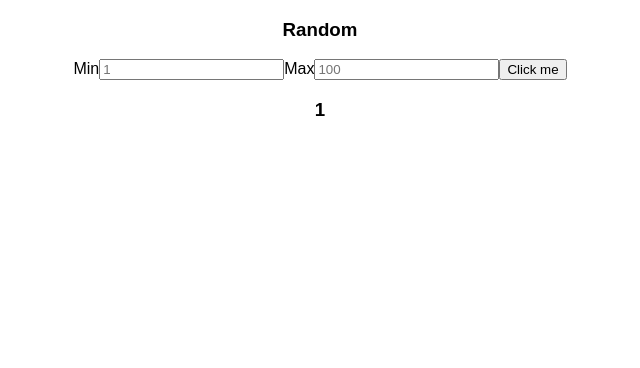
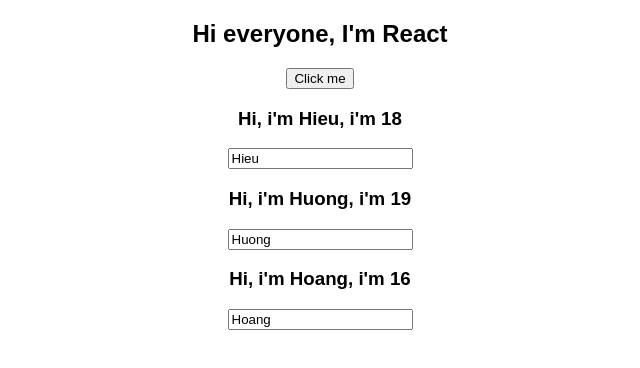
Before and after one commit to Duchieuctk41/small-project, a React (Create React App) app: page / in a window 1280 px wide. Shown: the top 368 px of the page, without its empty margins (320-960 px from the left). Built offline with nearby package versions, Linux system fonts and the light colour scheme.

Commit message:
[1.0.0] add exercise 2 introduce react.

```diff
--- a/src/App.js
+++ b/src/App.js
@@ -1,12 +1,13 @@
 import React, { Component } from 'react';
 import './App.css';
-import Random from './Random/Random';
+import Random from './Components/Random/Random';
+import Introduce from './Components/Introduce/Introduce';
 
 class App extends Component {
   render() {
     return (
       <div className="App">
-        <Random />
+        <Introduce />
       </div>
     );
   }
--- /dev/null
+++ b/src/Components/Introduce/Button/Button.js
@@ -0,0 +1,7 @@
+import React from 'react';
+
+const button = props => (
+    <button>Click me</button>
+);
+
+export default button;
--- /dev/null
+++ b/src/Components/Introduce/Informations/Information/Information.js
@@ -0,0 +1,11 @@
+import React from 'react';
+import Aux from '../../../../hoc/Aux';
+
+const information  = props => (
+    <Aux>
+        <h3> Hi, i'm {props.name}, i'm {props.age}</h3>
+        <input type="text" value={props.name} onChange={props.changed}></input>
+    </Aux>
+);
+
+export default information;
--- /dev/null
+++ b/src/Components/Introduce/Informations/Informations.js
@@ -0,0 +1,14 @@
+import React, { Component } from 'react';
+import Information from './Information/Information';
+
+
+class Informations extends Component {
+    render () {
+        return this.props.persons.map((person, index) => {
+            return <Information key={person.id} name={person.name} age={person.age}
+                    changed={event => this.props.changed(event, person.id)}/>
+        });
+    }
+}
+
+export default Informations;
--- /dev/null
+++ b/src/Components/Introduce/Introduce.js
@@ -0,0 +1,40 @@
+import React, { Component } from 'react';
+import Aux from '../../hoc/Aux';
+import Button from './Button/Button';
+import Informations from './Informations/Informations';
+
+class Introduce extends Component {
+    constructor (props) {
+        super(props);
+    }
+    state = {
+        persons : [
+            {id: 'loz', name: 'Hieu', age: 18},
+            {id: 'cac', name: 'Huong', age: 19},
+            {id: 'chim', name: 'Hoang', age: 16}
+        ]
+    }
+
+    changedHandler = (event, id) => {
+        const personIndex = this.state.persons.findIndex( person => person.id == id);
+        const person = {...this.state.persons[personIndex]}
+
+        person.name = event.target.value;
+        const persons = [...this.state.persons];
+        persons[personIndex] = person;
+
+        this.setState({persons: persons});
+    }
+
+    render () {
+        return (
+            <Aux>
+                <h2>Hi everyone, I'm React</h2>
+                <Button />
+                <Informations persons={this.state.persons} changed={this.changedHandler} />
+            </Aux>
+        );
+    }
+}
+
+export default Introduce;
--- /dev/null
+++ b/src/hoc/Aux.js
@@ -0,0 +1,7 @@
+import React from 'react';
+
+const aux = props => (
+    <div>{props.children}</div>
+);
+
+export default aux;
```
Also changed, not shown: src/Components/Introduce/Introduce.css (added), src/Components/Random/Input/Input.js (renamed from src/Random/Input/Input.js), src/Components/Random/Random.css (added), src/Components/Random/Random.js (line endings or trailing spaces), src/Components/Random/Result/Result.js (renamed from src/Random/Result/Result.js).
